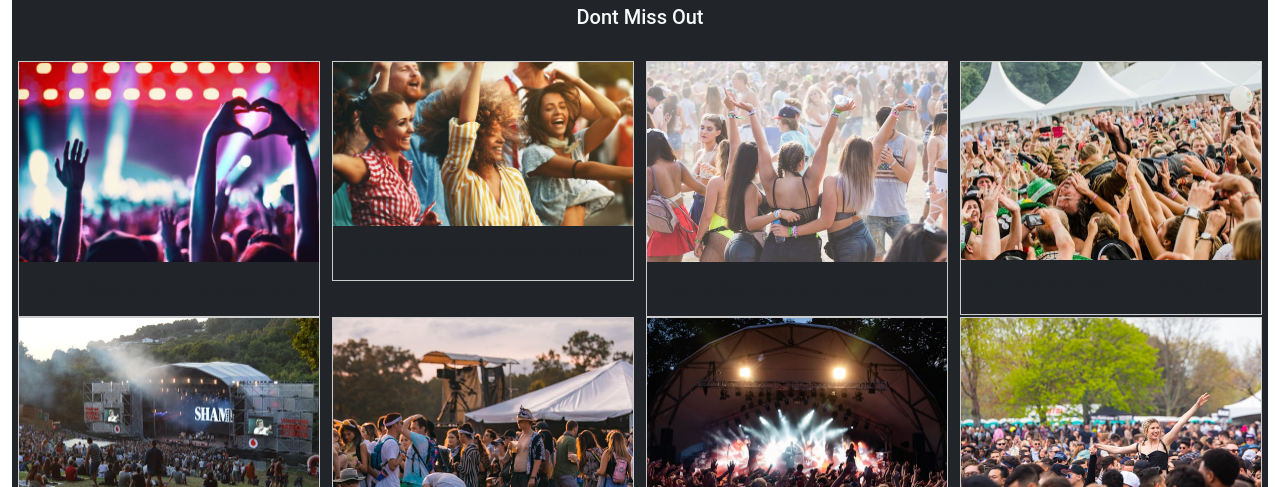
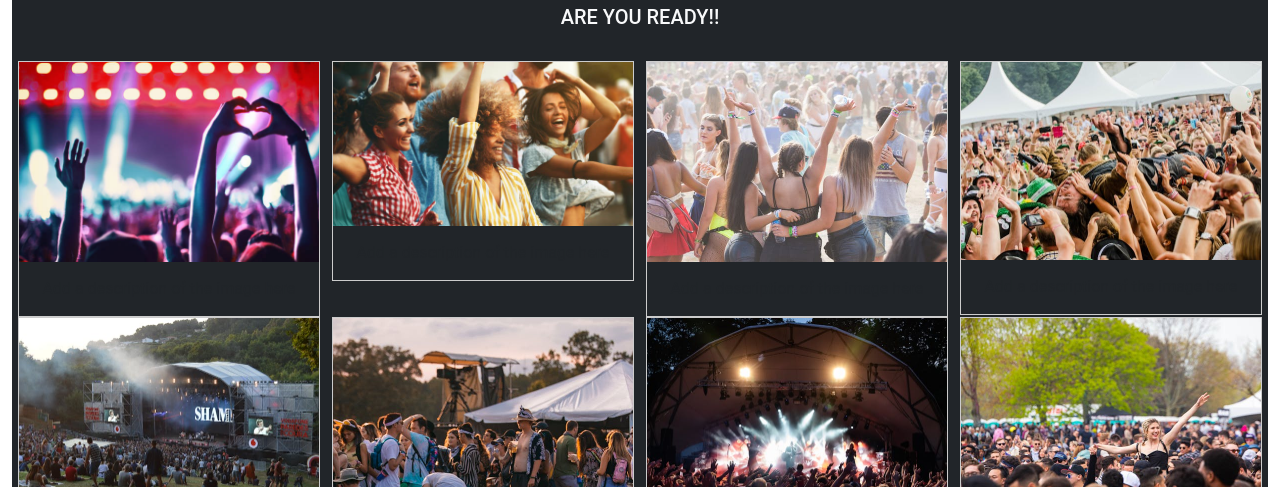
Before and after one commit to Nemi100/tekena-codeinst-project, a plain HTML site: page gallery.html in a window 1280 px wide. Shown: the part 313-800 px from the top of the page. Drawn offline with nearby package versions, Linux system fonts and the light colour scheme.

Commit message:
Finalcommit

```diff
--- a/gallery.html
+++ b/gallery.html
@@ -53,7 +53,7 @@
     <div class="gallery-body bg-dark">
       <div class="heading py-4">
         <h1 class="text-white text-center">Tour Dates To Be Released Soon</h1>
-        <h5 class="text-light text-center">Dont Miss Out</h5>
+        <h5 class="text-light text-center">ARE YOU READY!!</h5>
     </div>
     <div class="responsive">
         <div class="gallery">
```
